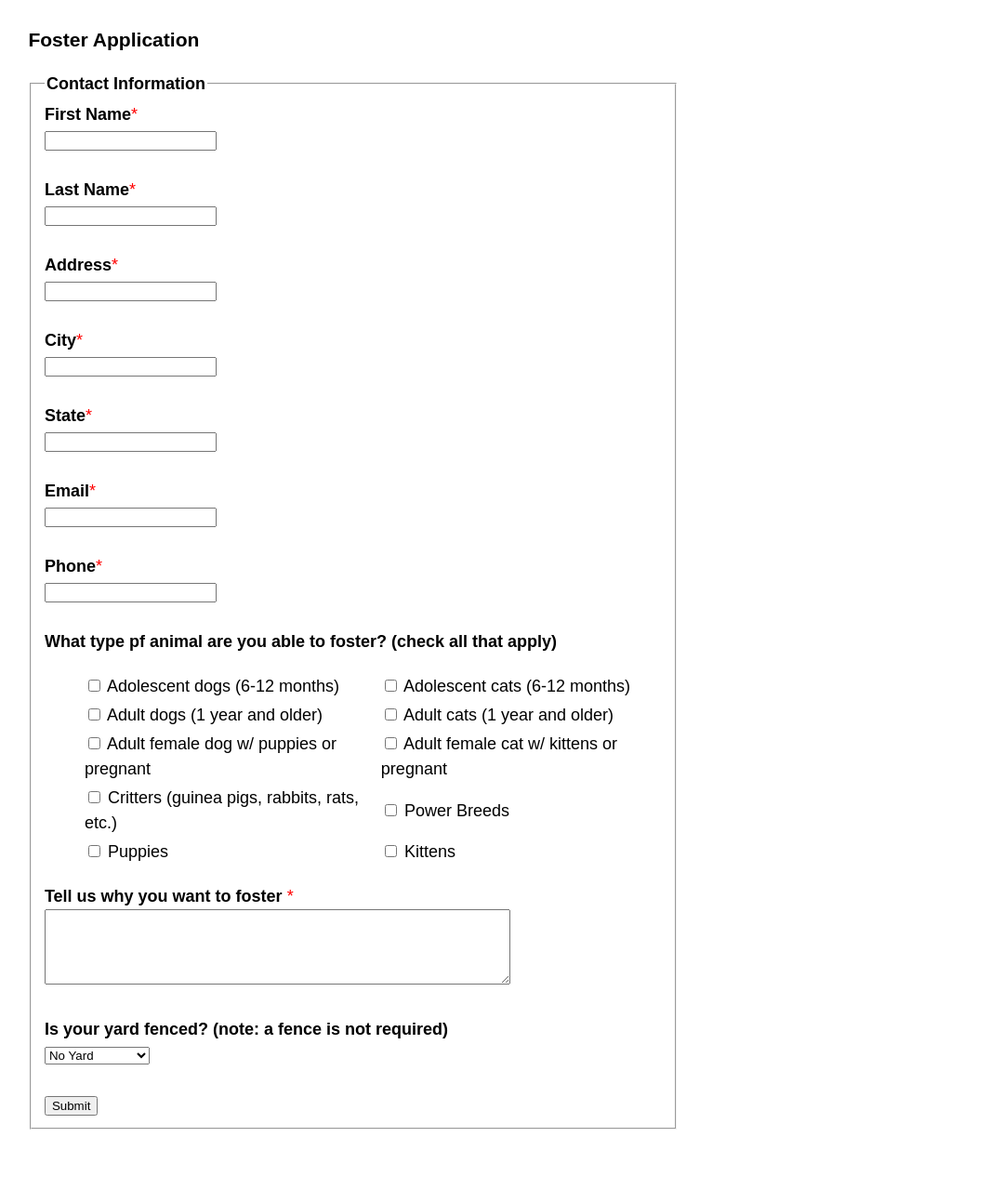
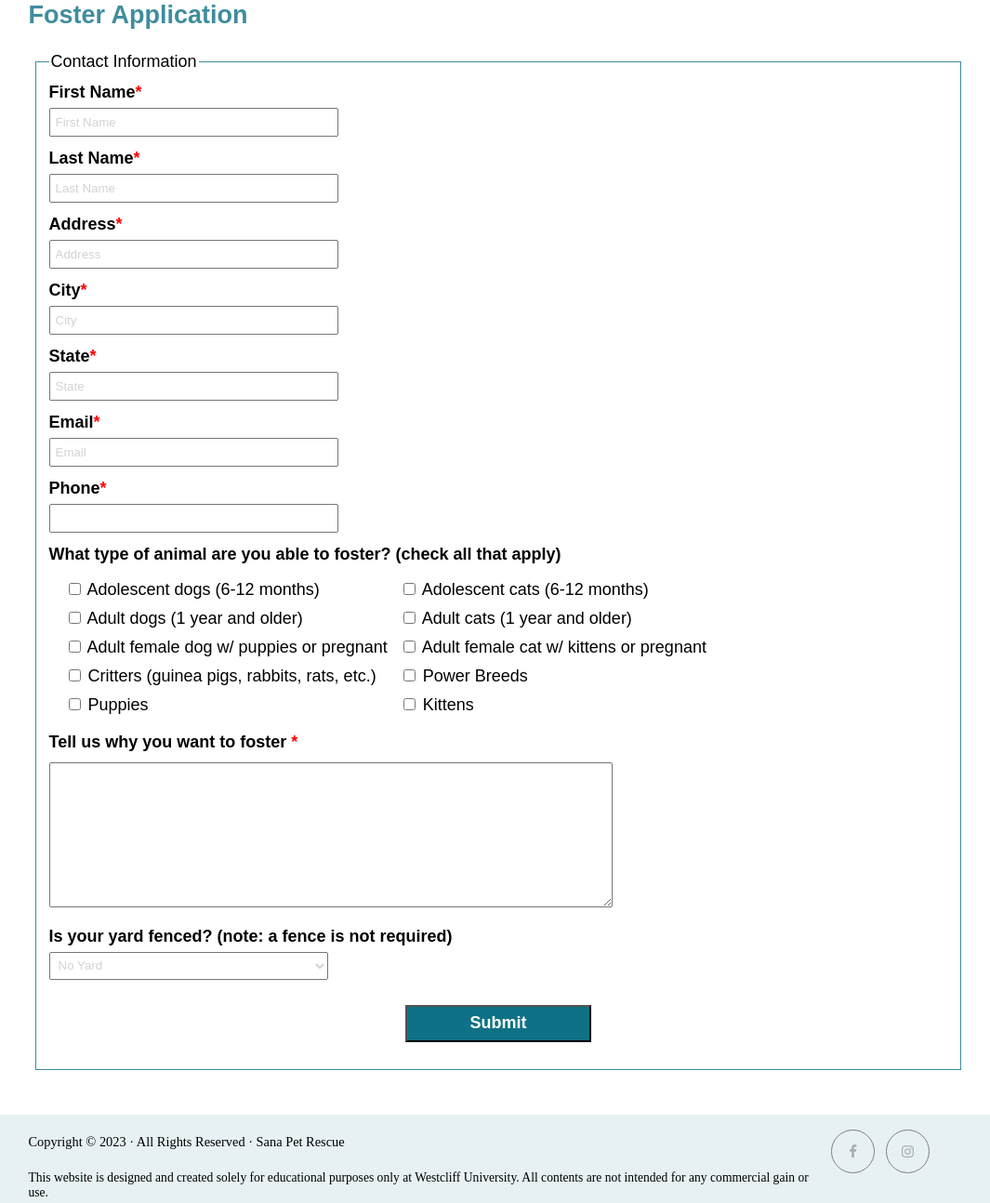
Before and after one commit to annmariajose/m1-assignment, a plain HTML site: page foster.html in a window 1280 px wide. Shown: the part 1169-2463 px from the top of the page at 93% size, without its empty margins (104-1169 px from the left). Drawn offline with Linux system fonts and the light colour scheme.

Commit message:
Add foster css and update html

```diff
--- a/foster.html
+++ b/foster.html
@@ -50,51 +50,29 @@
                     never feel pressured to take an animal that does not fit with your lifestyle or family
                     dynamic.
                 </p>
-                <br>
                 <!-- Foster application -->
-                <h3>Foster Application</h3>
-                <form style="width: 700px">
+                <h2>Foster Application</h2>
+                <form class="fosterApplicationForm">
                     <fieldset>
-                        <legend><strong>Contact Information</strong></legend>
-                        <label><strong>First Name</strong><span style="color: red">&ast;</span></label>
-                        <br>
-                        <input type="text" name="firstName">
-                        <br>
-                        <br>
-                        <label><strong>Last Name</strong><span style="color: red">&ast;</span></label>
-                        <br>
-                        <input type="text" name="lastName">
-                        <br>
-                        <br>
-                        <label><strong>Address</strong><span style="color: red">&ast;</span></label>
-                        <br>
-                        <input type="text" name="address">
-                        <br>
-                        <br>
-                        <label><strong>City</strong><span style="color: red">&ast;</span></label>
-                        <br>
-                        <input type="text" name="city">
-                        <br>
-                        <br>
-                        <label><strong>State</strong><span style="color: red">&ast;</span></label>
-                        <br>
-                        <input type="text" name="state">
-                        <br>
-                        <br>
-                        <label><strong>Email</strong><span style="color: red">&ast;</span></label>
-                        <br>
-                        <input type="email" name="email">
-                        <br>
-                        <br>
-                        <label><strong>Phone</strong><span style="color: red">&ast;</span></label>
-                        <br>
+                        <legend>Contact Information</legend>
+                        <label>First Name<span class="asterik">&ast;</span></label>
+                        <input type="text" name="firstName" value="First Name">
+                        <label>Last Name<span class="asterik">&ast;</span></label>
+                        <input type="text" name="lastName" value="Last Name">
+                        <label>Address<span class="asterik">&ast;</span></label>
+                        <input type="text" name="address" value="Address">
+                        <label>City<span class="asterik">&ast;</span></label>
+                        <input type="text" name="city" value="City">
+                        <label>State<span class="asterik">&ast;</span></label>
+                        <input type="text" name="state" value="State">
+                        <label>Email<span class="asterik">&ast;</span></label>
+                        <input type="email" name="email" value="Email">
+                        <label>Phone<span class="asterik">&ast;</span></label>
                         <input type="number" name="phone" maxlength="10">
-                        <br>
-                        <br>
                         <label>
-                            <strong>What type pf animal are you able to foster? (check all that apply)</strong>
+                            What type of animal are you able to foster? (check all that apply)
                         </label>
-                        <ul style="list-style: none; ">
+                        <ul>
                             <table>
                                 <tbody>
                                     <tr>
@@ -171,29 +149,21 @@
                             </table>
                         </ul>
                         <label>
-                            <strong>Tell us why you want to foster</strong>
-                            <span style="color: red">&ast;</span>
+                            Tell us why you want to foster
+                            <span class="asterik">&ast;</span>
                         </label>
-                        <br>
                         <textarea rows="5" cols="60"></textarea>
-                        <br>
-                        <br>
                         <label>
-                            <strong>Is your yard fenced? (note: a fence is not required)</strong>
+                            Is your yard fenced? (note: a fence is not required)
                         </label>
-                        <br>
                         <select>
                             <option>No Yard</option>
                             <option>Unfenced Yard</option>
                             <option>Physical Fence</option>
                         </select>
-                        <br>
-                        <br>
                         <input type="submit" value="Submit">
                     </fieldset>
                 </form>
-                <br>
-                <br>
             </main>
             <footer>
                 <div id="nondisclaimer">
--- a/style.css
+++ b/style.css
@@ -73,6 +73,11 @@ main {
     line-height: 1.5em;
     font-size: large;
     font-family: Arial, Helvetica, sans-serif;
+}
+
+h2 {
+    color: #3f8d9d;
+    margin-top: 1.5em;
 }
 
 /* Footer */
@@ -152,11 +157,6 @@ footer #nondisclaimer .social .fa-instagram:hover {
     padding: 0 1.5em;
 }
 
-.homeHelpHeading {
-    color: #3f8d9d;
-    margin-top: 2em;
-}
-
 .adoptTextLink a {
     text-decoration: none;
     color: #3f8d9d;
@@ -214,9 +214,79 @@ footer #nondisclaimer .social .fa-instagram:hover {
     padding: 2px 2px 2px 2px;
 }
 
+.petGrid p {
+    text-align: center;
+}
+
 /* Foster */
 #foster .banner{
     background: url(images/foster_banner.jpeg) 0 -180px no-repeat;
     background-size: 1500px;
     height: 500px;
 }
+
+.fosterApplicationForm {
+    width: 1000px;
+    margin: auto;
+}
+
+.fosterApplicationForm fieldset {
+    border: 1px solid #3f8d9d;
+}
+
+.fosterApplicationForm fieldset > label {
+    display: block;
+    padding-bottom: 3px;
+    font-weight: 600;
+}
+
+.fosterApplicationForm input[type="text"], input[type="email"], input[type="number"] {
+    width: 300px;
+    height: 25px;
+    color: lightgray;
+    padding-left: 5px;
+    margin-bottom: 10px;
+}
+
+.fosterApplicationForm fieldset ul {
+    list-style: none;
+    padding-left: 5px;
+    margin-bottom: 10px;
+    margin-top: 5px;
+}
+
+.fosterApplicationForm ul table td {
+    padding-left: 10px;
+}
+
+.fosterApplicationForm textarea {
+    width: 600px;
+    height: 150px;
+    margin-top: 5px;
+    margin-bottom: 10px;
+}
+
+.fosterApplicationForm select {
+    width: 300px;
+    height: 30px;
+    display: block;
+    color: lightgray;
+    padding-left: 5px;
+    margin-bottom: 2em;
+}
+
+.asterik {
+    color: red;
+}
+
+.fosterApplicationForm input[type="submit"] {
+    width: 200px;
+    height: 40px;
+    background-color: #0f7185;
+    color: white;
+    margin: auto;
+    margin-bottom: 1em;
+    font-size: large;
+    font-weight: bold;
+    display: block;
+}
```
Also changed, not shown: adopt.html (+9 -9 lines), index.html (+1 -1 lines).
